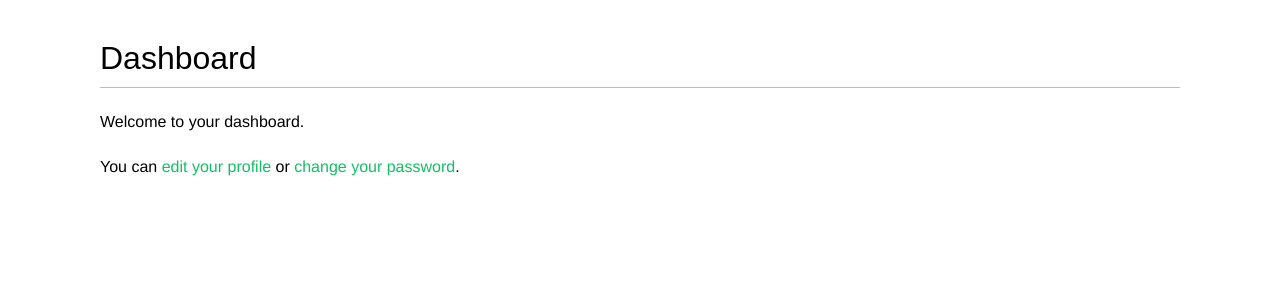
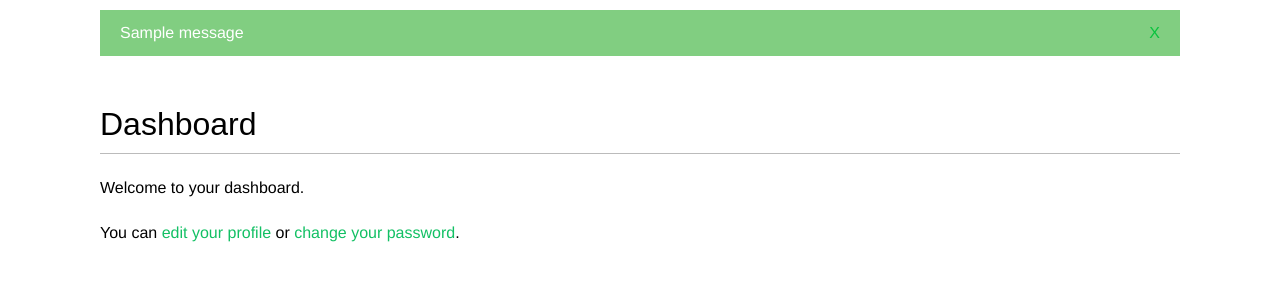
Before and after one commit to abhie-lp/image-share, a Django app: page /account/ in a window 1280 px wide. Shown: the part 48-348 px from the top of the page. Run offline with Django 3.2, Linux system fonts and the light colour scheme; a user stored in the database is signed in; tables that the repository leaves empty hold one stand-in row (values such as "Sample post"); one stand-in notice (Sample message) is shown; some web fonts are replaced.

Commit message:
Messages framework

```diff
--- a/account/views.py
+++ b/account/views.py
@@ -1,3 +1,4 @@
+from django.contrib import messages
 from django.shortcuts import render
 from django.contrib.auth.decorators import login_required
 
@@ -15,6 +16,9 @@ def edit(request):
         if user_form.is_valid() and profile_form.is_valid():
             user_form.save()
             profile_form.save()
+            messages.success(request, "Profile updated successfully.")
+        else:
+            messages.error(request, "Error updating your profile.")
     else:
         user_form = UserEditForm(instance=request.user)
         profile_form = ProfileEditForm(instance=request.user.profile)
@@ -30,6 +34,7 @@ def register(request):
             new_user.set_password(user_form.cleaned_data["password"])
             new_user.save()
             Profile.objects.create(user=new_user)
+            messages.success(request, "Successfully created your new account.")
             return render(
                 request, "account/register_done.html", {"new_user": new_user}
             )
--- a/templates/base.html
+++ b/templates/base.html
@@ -38,9 +38,27 @@
     </span>
     </div>
 
+    {% if messages %}
+      <ul class="messages">
+        {% for message in messages %}
+          <li class="{{ message.tags }}">
+            {{ message|safe }}
+            <a href="#" class="close">X</a>
+          </li>
+        {% endfor %}
+      </ul>
+    {% endif %}
+
     <div id="content">
       {% block content %}
       {% endblock content %}
     </div>
   </body>
+
+  <script>
+    const messages = document.getElementsByClassName("messages")[0]
+    if(messages){
+      setTimeout(() => messages.remove(), 10000)
+    }
+  </script>
 </html>
```
